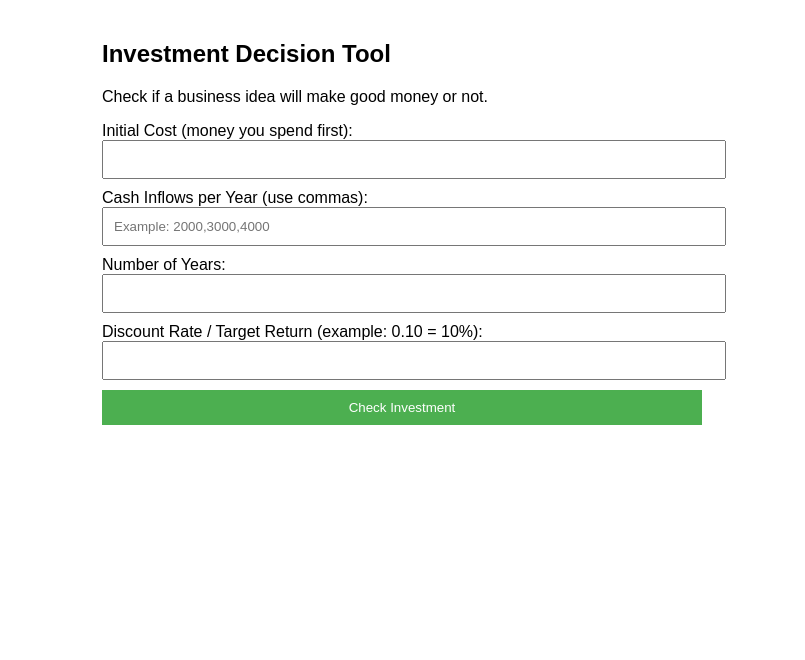
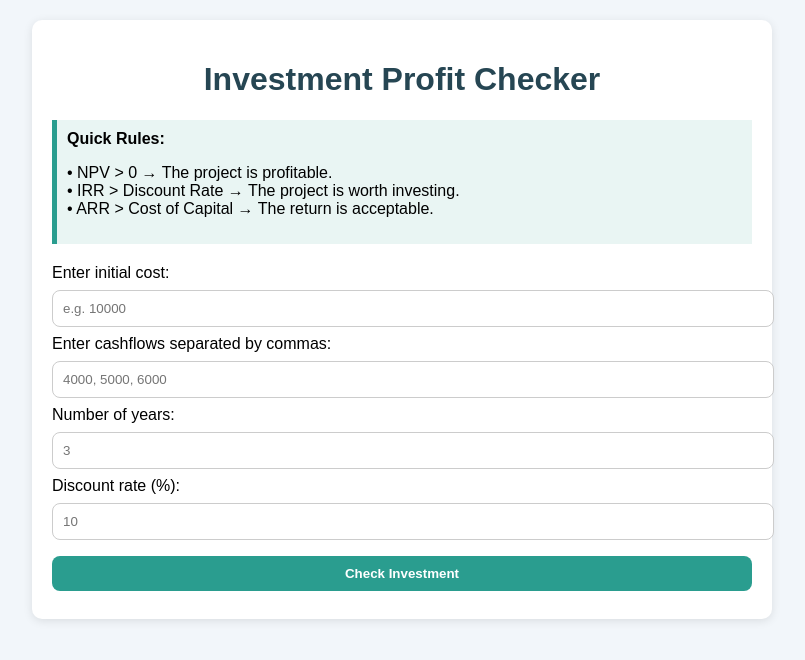
Before and after one commit to Nduw777/Investment_checker, a Flask app: page / in a window 1280 px wide. Shown: the top 660 px of the page, without its empty margins (238-1043 px from the left). Run offline with Flask 3, Linux system fonts and the light colour scheme.

Commit message:
Update index.html

```diff
--- a/templates/index.html
+++ b/templates/index.html
@@ -1,102 +1,145 @@
 <!DOCTYPE html>
-<html>
+<html lang="en">
 <head>
+  <meta charset="UTF-8">
   <title>Investment Checker</title>
+  <script src="https://cdn.jsdelivr.net/npm/chart.js"></script>
   <style>
-body { font-family: Arial; max-width: 600px; margin: auto; padding: 20px; }
-input, button { padding: 10px; width: 100%; margin-bottom: 10px; }
-button { background: #4CAF50; color: white; border: none; cursor: pointer; }
-button:hover { opacity: 0.9; }
-.result-box { background: #f1f1f1; padding: 15px; border-radius: 5px; margin-top: 20px; }
-.good { color: green; font-weight: bold; }
-.bad { color: red; font-weight: bold; }
-.rules-box, .actionable-box { margin-top: 15px; padding: 10px; border-radius: 5px; }
-.rules-box { background: #e0f7fa; }
-.actionable-box { background: #e8f5e9; }
+    body {
+      font-family: Arial, sans-serif;
+      background: #f2f6fa;
+      margin: 0;
+      padding: 20px;
+    }
+    .container {
+      background: #fff;
+      border-radius: 10px;
+      padding: 20px;
+      max-width: 700px;
+      margin: auto;
+      box-shadow: 0 2px 10px rgba(0,0,0,0.1);
+    }
+    h1 {
+      text-align: center;
+      color: #264653;
+    }
+    .rules {
+      background: #e9f5f3;
+      border-left: 5px solid #2a9d8f;
+      padding: 10px;
+      margin-bottom: 20px;
+    }
+    input, button {
+      width: 100%;
+      padding: 10px;
+      margin: 8px 0;
+      border: 1px solid #ccc;
+      border-radius: 8px;
+    }
+    button {
+      background: #2a9d8f;
+      color: white;
+      border: none;
+      font-weight: bold;
+      cursor: pointer;
+    }
+    button:hover {
+      background: #21867a;
+    }
+    .results {
+      background: #fefefe;
+      border-radius: 10px;
+      padding: 15px;
+      margin-top: 20px;
+      box-shadow: 0 2px 6px rgba(0,0,0,0.1);
+    }
+    .recommendation {
+      background: #d8f3dc;
+      border-left: 5px solid #40916c;
+      padding: 10px;
+      margin-top: 15px;
+      font-weight: bold;
+    }
+    canvas {
+      margin-top: 20px;
+      width: 100%;
+    }
   </style>
 </head>
 <body>
+  <div class="container">
+    <h1>Investment Profit Checker</h1>
 
-<h2>Investment Decision Tool</h2>
-<p>Check if a business idea will make good money or not.</p>
+    <div class="rules">
+      <strong>Quick Rules:</strong>
+      <p>• NPV > 0 → The project is profitable.<br>
+      • IRR > Discount Rate → The project is worth investing.<br>
+      • ARR > Cost of Capital → The return is acceptable.</p>
+    </div>
 
-<form method="post">
-  Initial Cost (money you spend first):
-  <input type="number" step="any" name="initial_cost" required>
+    <form method="POST">
+      <label>Enter initial cost:</label>
+      <input type="number" step="0.01" name="initial_cost" placeholder="e.g. 10000" required>
 
-  Cash Inflows per Year (use commas):
-  <input type="text" name="cashflows" placeholder="Example: 2000,3000,4000" required>
+      <label>Enter cashflows separated by commas:</label>
+      <input type="text" name="cashflows" placeholder="4000, 5000, 6000" required>
 
-  Number of Years:
-  <input type="number" name="years" required>
+      <label>Number of years:</label>
+      <input type="number" name="years" placeholder="3" required>
 
-  Discount Rate / Target Return (example: 0.10 = 10%):
-  <input type="number" step="any" name="rate" required>
+      <label>Discount rate (%):</label>
+      <input type="number" step="0.1" name="rate" placeholder="10" required>
 
       <button type="submit">Check Investment</button>
     </form>
 
     {% if result %}
-<div class="result-box">
+    <div class="results">
+      <h3>Results:</h3>
+      <p><strong>NPV:</strong> {{ result.NPV }}</p>
+      <p><strong>IRR:</strong> {{ result.IRR }}</p>
+      <p><strong>ARR:</strong> {{ result.ARR }}</p>
+      <p><strong>Decision:</strong> {{ result.Decision }}</p>
 
-  <!-- Quick Rules -->
-  <div class="rules-box">
-    <h4>Quick Rules</h4>
-    <p>• NPV should be above 0</p>
-    <p>• IRR should be higher than discount rate</p>
-    <p>• ARR should be higher than discount rate</p>
-  </div>
-
-  <!-- Results & Meaning -->
-  <h3>Investment Results & Meaning</h3>
-
-  <p>
-    NPV: <b>{{ result.NPV }}</b> –
-    {% if result.NPV > 0 %}
-      This means the project is expected to make more money than it costs. It is profitable.
-    {% else %}
-      This means the project might lose money. It is not generating enough profit.
-    {% endif %}
-  </p>
-
-  <p>
-    IRR: <b>{{ result.IRR }}</b> –
-    {% if result.IRR > result.rate %}
-      The growth rate is higher than your target. The money grows fast.
-    {% else %}
-      The growth rate is below your target. The project grows slowly.
-    {% endif %}
-  </p>
-
-  <p>
-    ARR: <b>{{ result.ARR }}</b> –
-    {% if result.ARR > result.rate %}
-      Average yearly profit is strong. Investment returns are good.
-    {% else %}
-      Average yearly profit is weak. Returns may not cover your expectations.
-    {% endif %}
-  </p>
-
-  <p class="{% if result.Decision == 'Good to invest' %}good{% else %}bad{% endif %}">
-    Overall Decision: {{ result.Decision }}
-  </p>
-
-  <!-- Actionable Steps -->
-  <div class="actionable-box">
-    <h4>Actionable Steps</h4>
+      <h4>Recommendations:</h4>
       <ul>
-      {% if result.Decision == 'Good to invest' %}
-        <li>Project looks good! You can go ahead and invest.</li>
-      {% else %}
         {% for rec in result.recommendations %}
           <li>{{ rec }}</li>
         {% endfor %}
-      {% endif %}
       </ul>
+
+      <canvas id="cashflowChart"></canvas>
     </div>
 
+    <script>
+      const cashflows = {{ cashflows|tojson }};
+      if (cashflows.length > 0) {
+        const ctx = document.getElementById('cashflowChart').getContext('2d');
+        const labels = cashflows.map((_, i) => "Year " + (i + 1));
+        new Chart(ctx, {
+          type: 'bar',
+          data: {
+            labels: labels,
+            datasets: [{
+              label: 'Yearly Cashflow',
+              data: cashflows,
+              backgroundColor: cashflows.map(v => v >= 0 ? '#2a9d8f' : '#e63946')
+            }]
+          },
+          options: {
+            responsive: true,
+            plugins: {
+              title: { display: true, text: 'Cashflow Dashboard' },
+              legend: { display: false }
+            },
+            scales: {
+              y: { beginAtZero: true }
+            }
+          }
+        });
+      }
+    </script>
+    {% endif %}
   </div>
-{% endif %}
-
 </body>
 </html>
```
Lines whose indentation alone changed are shown as unchanged.
